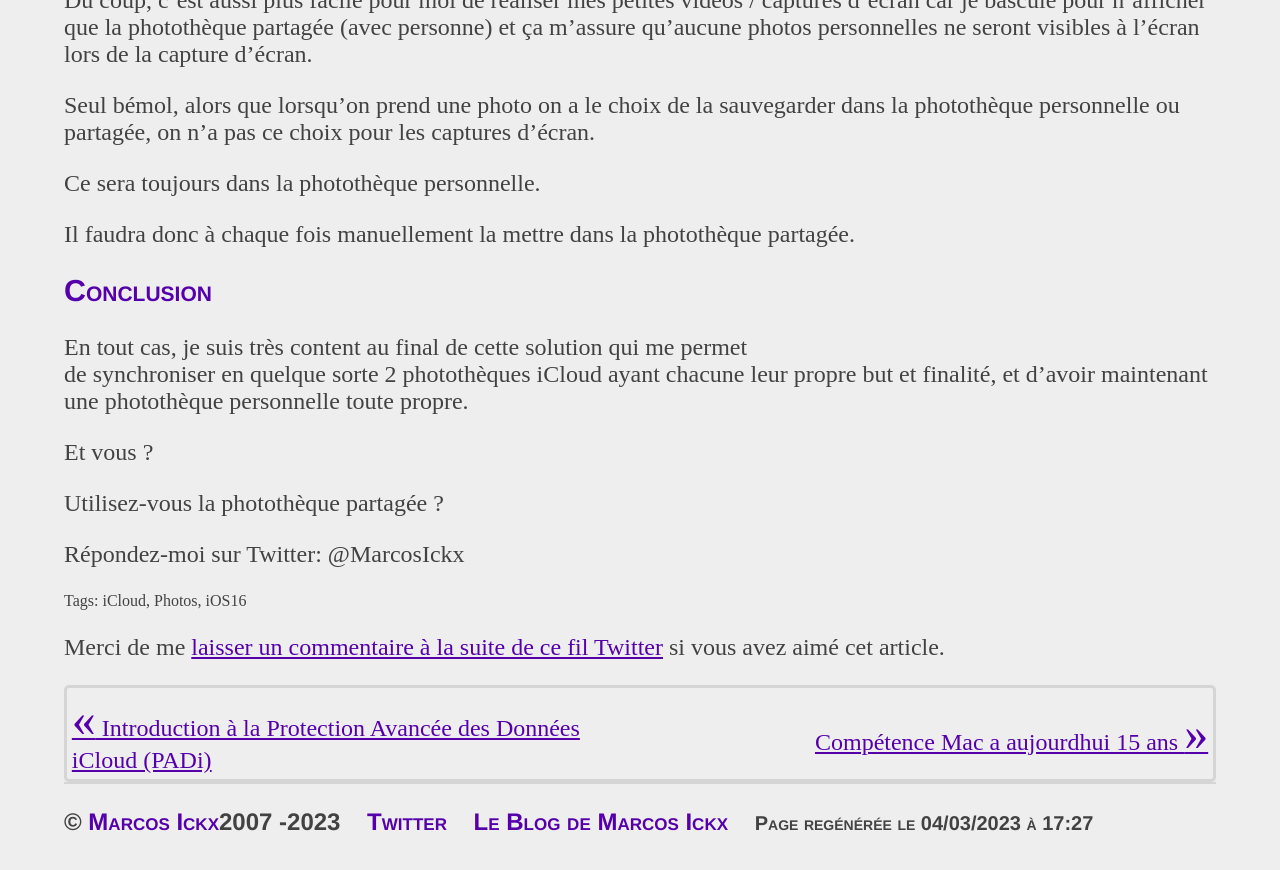
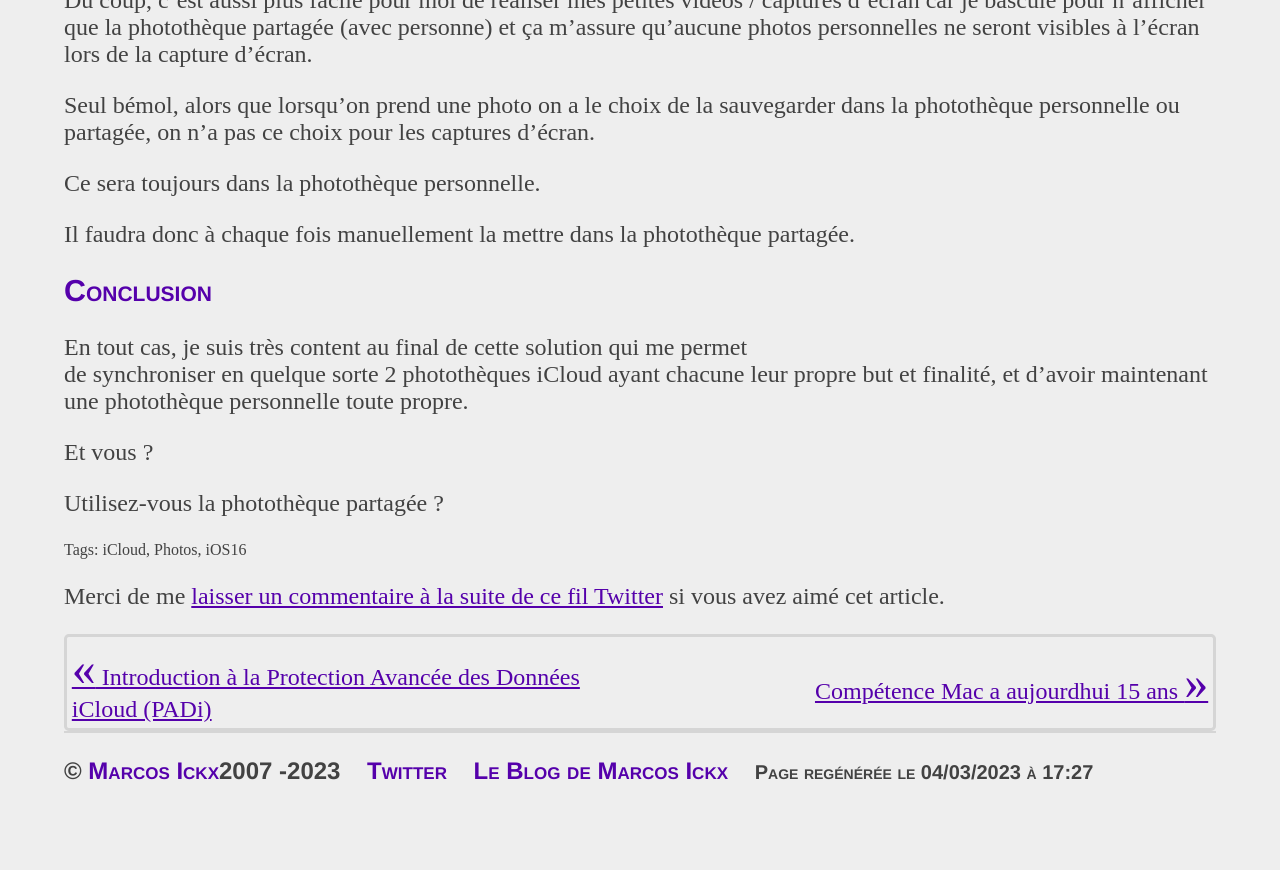
Before and after one commit to MarcosIckx/PreviewMarcosxNet, a Jekyll site: the page built from _posts/2022/2022-12-27-Usage-Phototheque-Partagee.md, in a window 1280 px wide and 900 px high, scrolled down 2189 px. Shown: the top 870 px of the window. Built offline with Jekyll 4.4.1, drawn with Linux system fonts in a browser that asks for light colours; after the commit the page ends 3038 px from its top, so only the background shows below that.

Commit message:
Update 2022-12-27-Usage-Phototheque-Partagee.md

```diff
--- a/_posts/2022/2022-12-27-Usage-Phototheque-Partagee.md
+++ b/_posts/2022/2022-12-27-Usage-Phototheque-Partagee.md
@@ -83,5 +83,3 @@ leur propre but et finalité, et d’avoir maintenant une photothèque personnel
 Et vous ?
 
 Utilisez-vous la photothèque partagée ?
-
-Répondez-moi sur Twitter: @MarcosIckx
```
